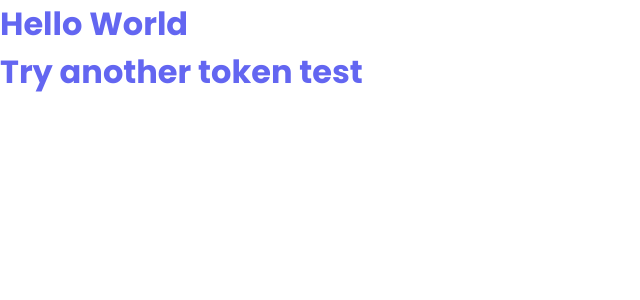
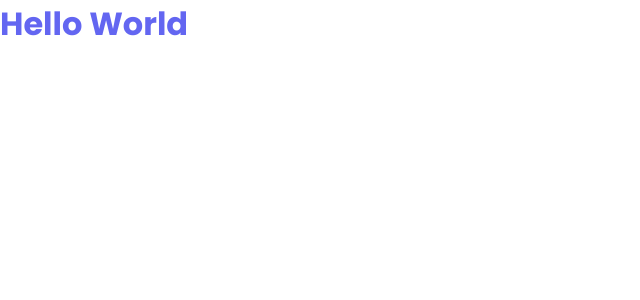
Before and after one commit to kamail12/booking-system, a React (Vite) app: page / in a window 1280 px wide. Shown: the top 300 px of the page, without its empty margins (0-640 px from the left). Built offline with nearby package versions, Linux system fonts and the light colour scheme; a web font is replaced by a local one.

Commit message:
add: another token test

```diff
--- a/src/App.jsx
+++ b/src/App.jsx
@@ -14,7 +14,6 @@ const App = () => {
       <GlobalStyles />
       <div>
         <H1>Hello World</H1>
-        <H1>Try another token test</H1>
       </div>
     </>
   );
```
